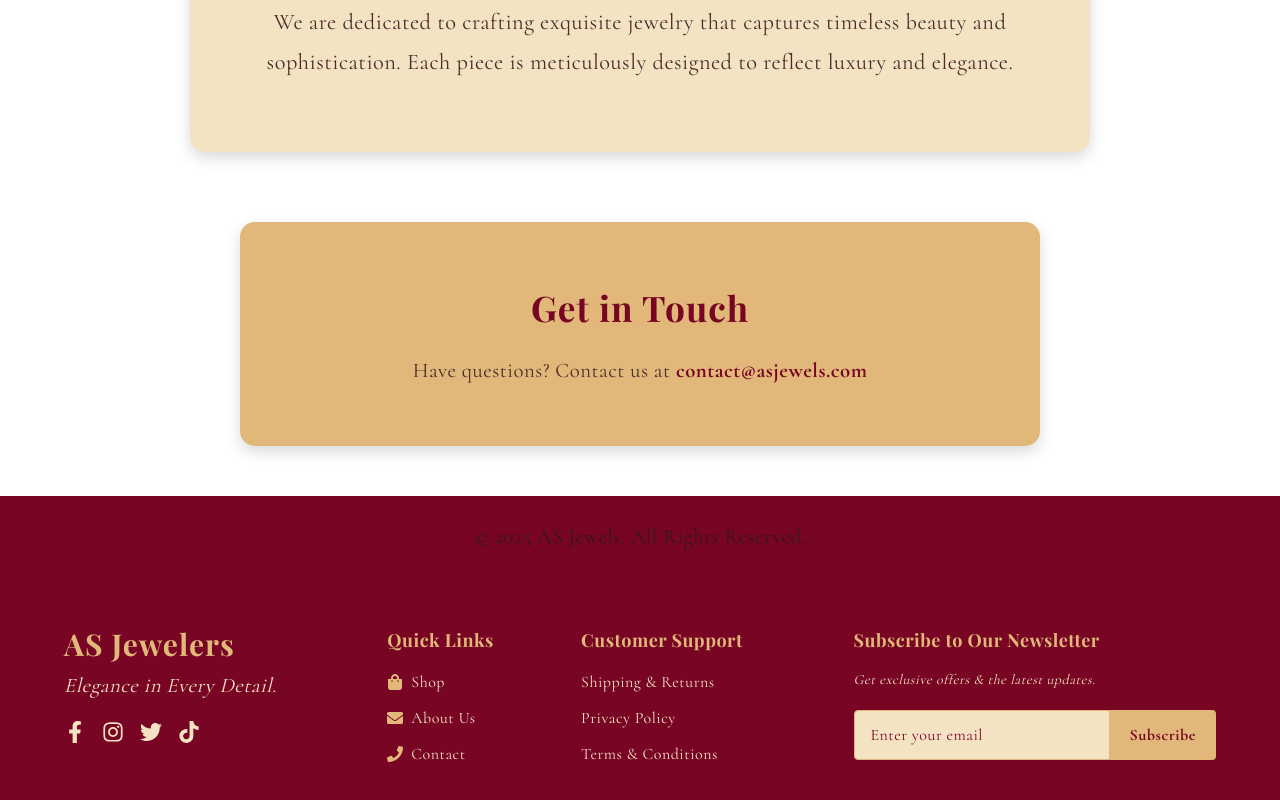
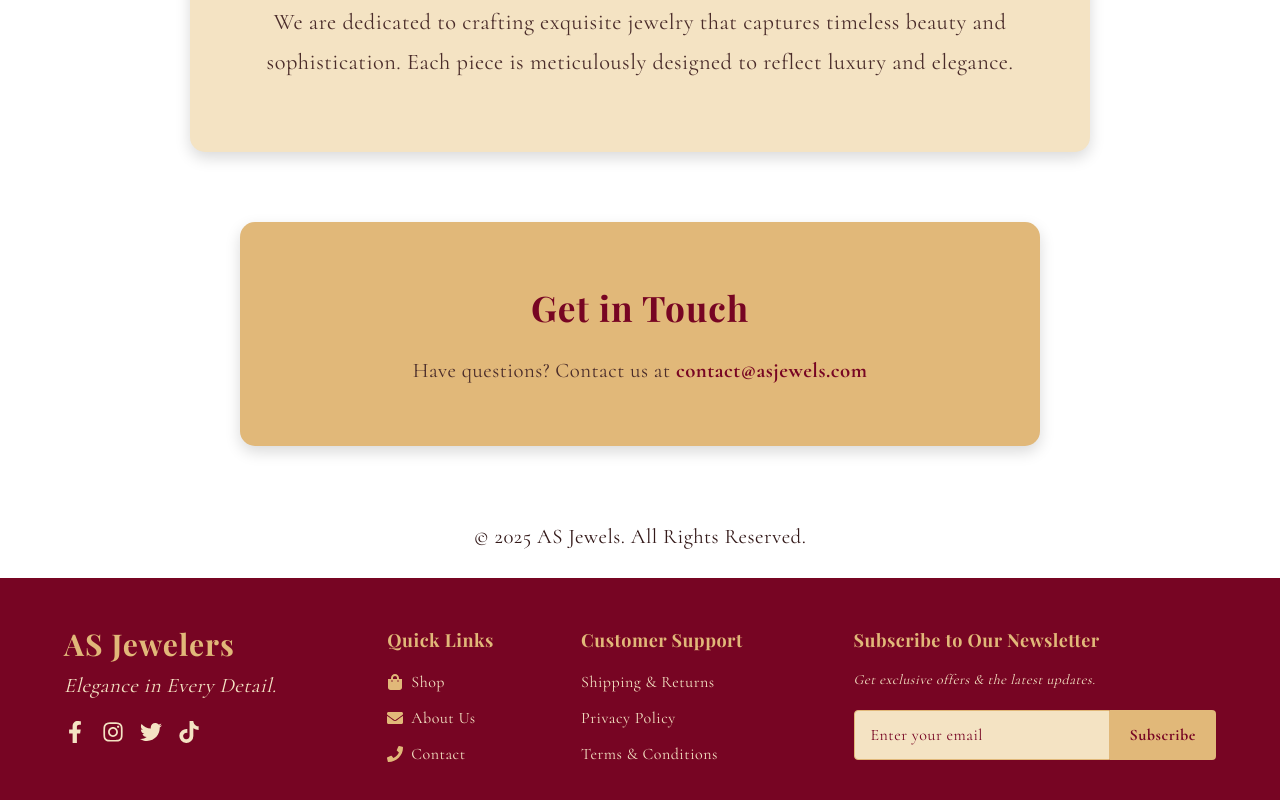
Before and after one commit to Tarunbir003/AS-Jewels, a React (Vite) app in the folder jewellery-frontend/: page / in a window 1280 px wide. Shown: the part 1479-2279 px from the top of the page. Built offline with nearby package versions, Linux system fonts and the light colour scheme; no server answers.

Commit message:
Update Homepage.css

```diff
--- a/jewellery-frontend/src/components/App/Homepage.css
+++ b/jewellery-frontend/src/components/App/Homepage.css
@@ -240,7 +240,7 @@ p {
 
 /* Footer */
 .footer {
-    background-color: #770523;
+     background-color: #ffffff;
     color: #F4E3C3;
     text-align: center;
     padding: 25px;
```
